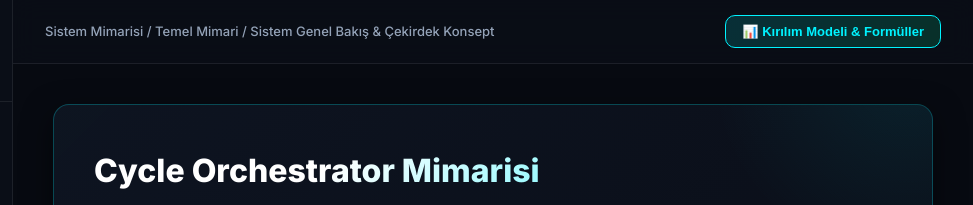
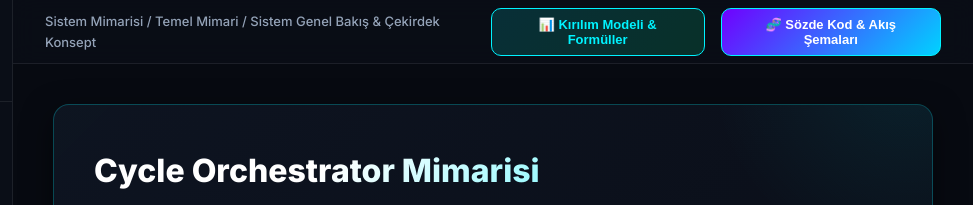
Before and after one commit to semihvz/cycle_plugin_arch, a plain HTML site: page index.html in a window 1280 px wide. Shown: the top 205 px of the page, 307-1280 px from the left. Drawn offline with nearby package versions, Linux system fonts and the light colour scheme.

Commit message:
feat: embed pseudocode & mermaid flowcharts into every section page and top navigation

```diff
--- a/index.html
+++ b/index.html
@@ -65,6 +65,7 @@
                 <div class="breadcrumb" id="breadcrumb">Sistem Mimarisi / Genel Bakış</div>
                 <div class="header-actions">
                     <button class="theme-toggle-btn" id="simModeBtn" onclick="loadSection('market-breakout-model')">📊 Kırılım Modeli & Formüller</button>
+                    <button class="theme-toggle-btn" style="background: linear-gradient(135deg, #7000ff, #00d2ff); color: #fff; font-weight: 600;" onclick="loadSection('system-pseudocode-flowcharts')">🧬 Sözde Kod & Akış Şemaları</button>
                 </div>
             </header>
 
```
